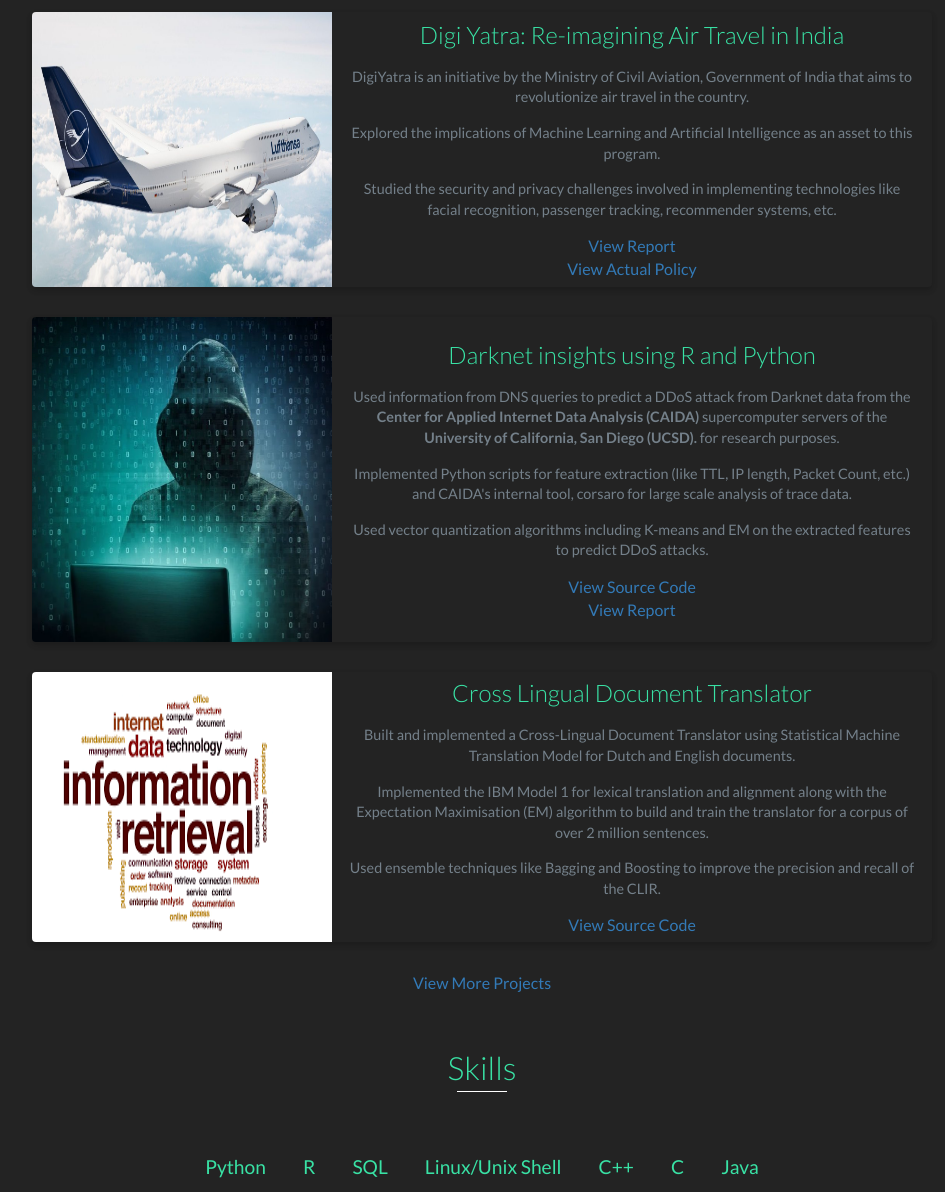
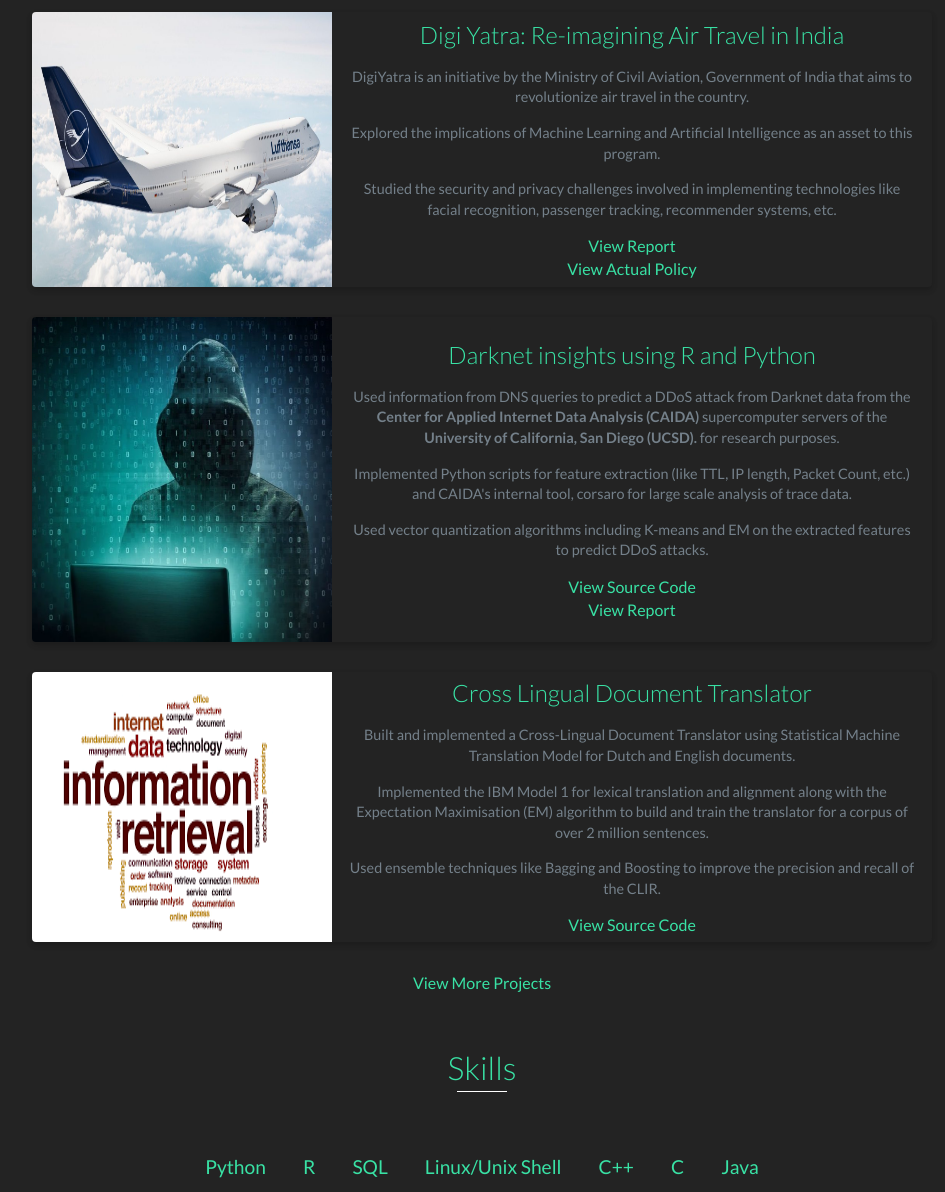
Before and after one commit to shramay-palta/abcd, a plain HTML site: page index.html in a window 1280 px wide. Shown: the part 3038-4230 px from the top of the page, without its empty margins (158-1103 px from the left). Drawn offline with nearby package versions, Linux system fonts and the light colour scheme.

Commit message:
Update index.html

```diff
--- a/index.html
+++ b/index.html
@@ -159,8 +159,8 @@
                         <p>DigiYatra is an initiative by the Ministry of Civil Aviation, Government of India that aims to revolutionize air travel in the country.</p>
 			<p>Explored the implications of Machine Learning and Artificial Intelligence as an asset to this program.</p>
 			<p>Studied the security and privacy challenges involved in implementing technologies like facial recognition, passenger tracking, recommender systems, etc.</p>
-                        <a href="https://drive.google.com/file/d/1vAJ30nw3pNtyKKvziuuJvramyV7rWTKO/view?usp=sharing">View Report</a>
-			<br><a href="https://drive.google.com/file/d/1t4W1EteGyvDdv3gycogg9-KInsDId8LY/view?usp=sharing">View Actual Policy</a>
+                        <a href="https://drive.google.com/file/d/1vAJ30nw3pNtyKKvziuuJvramyV7rWTKO/view?usp=sharing" style="color:#39E2A5">View Report</a>
+			<br><a href="https://drive.google.com/file/d/1t4W1EteGyvDdv3gycogg9-KInsDId8LY/view?usp=sharing" style="color:#39E2A5">View Actual Policy</a>
                     </div>
                     <!-- End .project-info -->
                 </div>
@@ -177,8 +177,8 @@
 			<p>Used information from DNS queries to predict a DDoS attack from Darknet data from the <strong>Center for Applied Internet Data Analysis (CAIDA)</strong> supercomputer servers of the <strong>University of California, San Diego (UCSD).</strong> for research purposes.</p>
 			<p>Implemented Python scripts for feature extraction (like TTL, IP length, Packet Count, etc.) and CAIDA's internal tool, corsaro for large scale analysis of trace data.</p>
 			<p>Used vector quantization algorithms including K-means and EM on the extracted features to predict DDoS attacks.</p>
-                        <a href="https://github.com/shramay-palta/Darknet-Insights-using-Python">View Source Code</a>
-			<br><a href="https://drive.google.com/file/d/1ctLDEqdiEtS9rrCpCuMJVwHOg8sCMZZk/view?usp=sharing">View Report</a>
+                        <a href="https://github.com/shramay-palta/Darknet-Insights-using-Python" style="color:#39E2A5">View Source Code</a>
+			<br><a href="https://drive.google.com/file/d/1ctLDEqdiEtS9rrCpCuMJVwHOg8sCMZZk/view?usp=sharing" style="color:#39E2A5">View Report</a>
                     </div>
                     <!-- End .project-info -->
                 </div>
@@ -193,13 +193,13 @@
                         <p>Built and implemented a Cross-Lingual Document Translator using Statistical Machine Translation Model for Dutch and English documents. </p>
                         <p>Implemented the IBM Model 1 for lexical translation and alignment along with the Expectation Maximisation (EM) algorithm to build and train the translator for a corpus of over 2 million sentences. </p>
                         <p>Used ensemble techniques like Bagging and Boosting to improve the precision and recall of the CLIR. </p>
-			<a href="https://github.com/shramay-palta/Cross-Lingual-Document-Translator">View Source Code</a>
+			<a href="https://github.com/shramay-palta/Cross-Lingual-Document-Translator" style="color:#39E2A5">View Source Code</a>
                     </div>
                     <!-- End .project-info -->
                 </div>
                 <!-- End .project -->
 
-            <a id="view-more-projects" href="#">View More Projects</a>
+            <a id="view-more-projects" href="#" style="color:#39E2A5">View More Projects</a>
                 <div id="more-projects" class="row">
 
                 <div class="project shadow-large">
```
